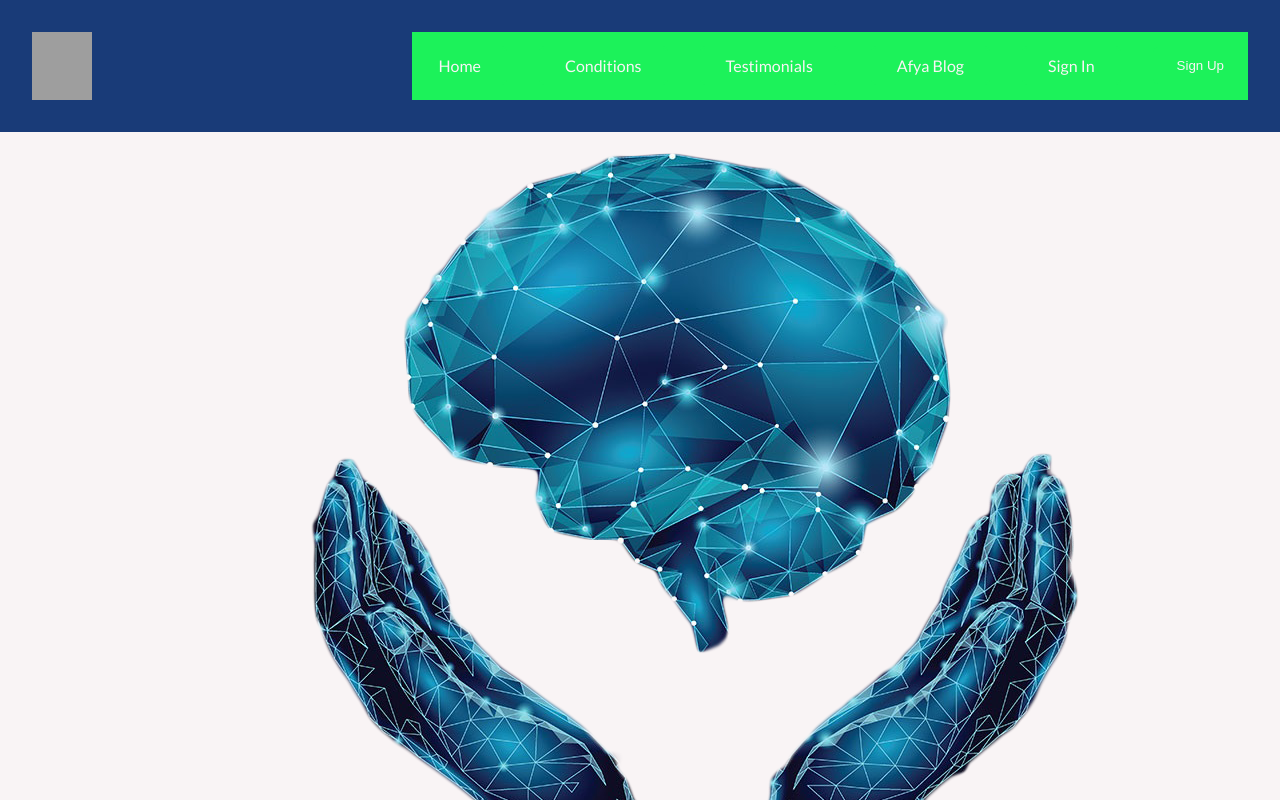
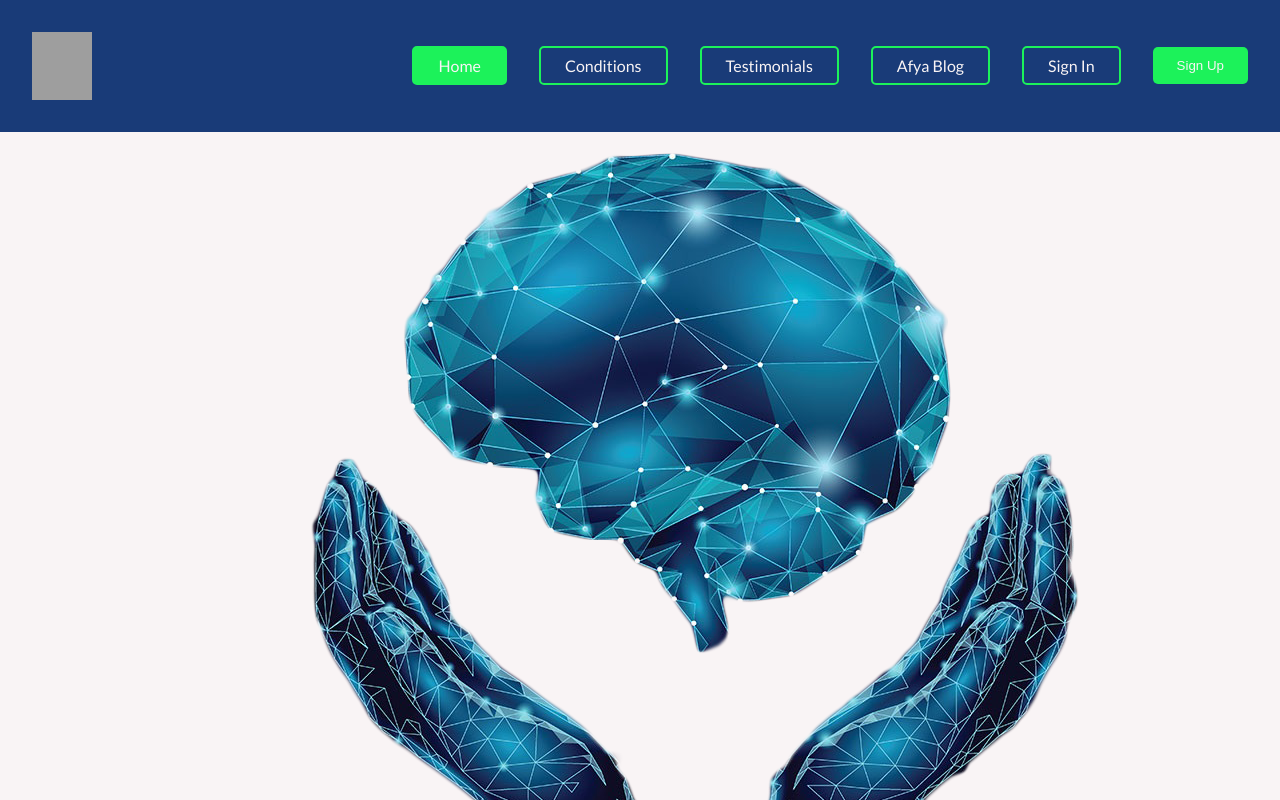
Before and after one commit to apella1/zima-ui, a React (Create React App) app: page / in a window 1280 px wide. In both pictures the pointer is over the link "Home". Shown: the top 800 px of the page. Built offline with nearby package versions, Linux system fonts and the light colour scheme; grey boxes are pictures that could not be loaded.

Commit message:
made the requsted changes to the navbar hover state

```diff
--- a/src/components/navbar/navbar.css
+++ b/src/components/navbar/navbar.css
@@ -22,17 +22,16 @@
 
 }
 
-.zima__navbar--links:hover {
-    background: var(--color-btn);
-
-}
-
 .zima__navbar--links a {
     border: 2px solid var(--color-btn);
     border-radius: 5px;
     padding: 0.5rem 1.5rem;
     margin-right: 2rem;
     color: var(--light-text);
+}
+.zima__navbar--links a:hover {
+    background: var(--color-btn);
+
 }
 
 .sign-up__button {
```
